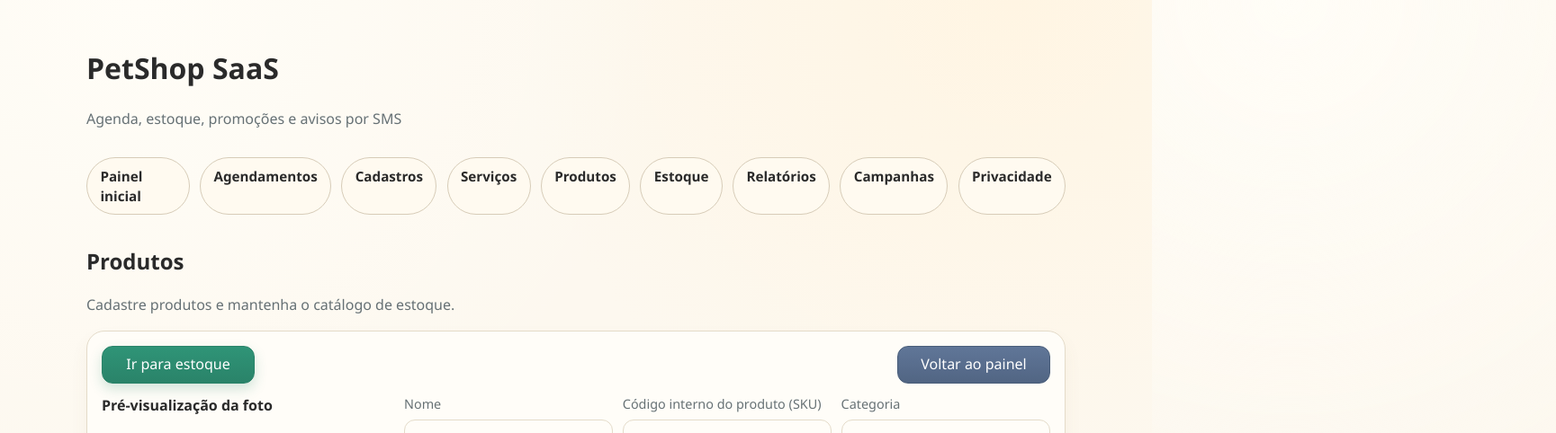
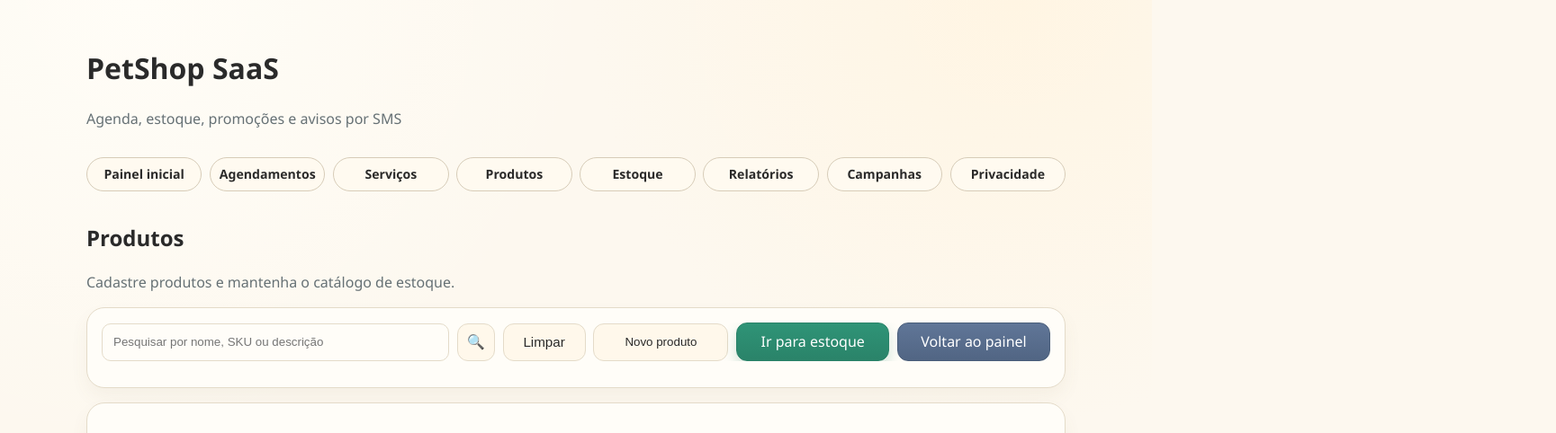
Before and after one commit to zerosajunior/Petshop, a Next.js app: page /estoque in a window 1280 px wide. Shown: the top 482 px of the page at 90% size, 1729 px wide, since content can reach past the window. Built offline with nearby package versions, Linux system fonts and the light colour scheme; no server answers; the database is empty.

Commit message:
checkpoint 2026-02-28 11:02

```diff
--- a/app/estoque/page.tsx
+++ b/app/estoque/page.tsx
@@ -81,6 +81,9 @@ export default function EstoquePage() {
   const [priceBRL, setPriceBRL] = useState(0);
   const [photoPreviews, setPhotoPreviews] = useState<string[]>([]);
   const [previewIndex, setPreviewIndex] = useState(0);
+  const [isProductFormOpen, setIsProductFormOpen] = useState(false);
+  const [searchInput, setSearchInput] = useState("");
+  const [searchTerm, setSearchTerm] = useState("");
 
   async function refresh() {
     const response = await fetch("/api/products", { cache: "no-store" });
@@ -197,13 +200,72 @@ export default function EstoquePage() {
       });
   }
 
+  function resetProductFormAndClose() {
+    setName("");
+    setSku("");
+    setCategory("");
+    setDescription("");
+    setCurrentStock(0);
+    setMinStock(0);
+    setPriceBRL(0);
+    setPhotoPreviews([]);
+    setPreviewIndex(0);
+    setMessage("");
+    setError("");
+    setIsProductFormOpen(false);
+  }
+
   return (
     <section>
       <h2>Produtos</h2>
       <p className="subtle">Cadastre produtos e mantenha o catálogo de estoque.</p>
 
       <article className="panel">
-        <div className="pageActions appActionBar">
+        <div className="pageActions appActionBar productToolboxRow">
+          <input
+            className="toolboxSearchInput"
+            onChange={(event) => setSearchInput(event.target.value)}
+            placeholder="Pesquisar por nome, SKU ou descrição"
+            value={searchInput}
+          />
+          <button
+            aria-label="Pesquisar"
+            className="btnSecondary appActionAux iconSearchBtn tooltipTrigger"
+            data-tooltip="Pesquisar"
+            onClick={() => setSearchTerm(searchInput.trim())}
+            title="Pesquisar"
+            type="button"
+          >
+            🔍
+          </button>
+          <button
+            aria-label="Limpar"
+            className="btnSecondary appActionAux iconClearBtn tooltipTrigger"
+            data-tooltip="Limpar"
+            onClick={() => {
+              setSearchInput("");
+              setSearchTerm("");
+            }}
+            title="Limpar"
+            type="button"
+          >
+            Limpar
+          </button>
+          <button
+            className="btnSecondary appActionAux"
+            onClick={() => {
+              if (isProductFormOpen) {
+                resetProductFormAndClose();
+                return;
+              }
+              setMessage("");
+              setError("");
+              setIsProductFormOpen(true);
+            }}
+            type="button"
+          >
+            {isProductFormOpen ? "Fechar produto" : "Novo produto"}
+          </button>
           <Link className="btnPrimary appActionMain" href="/movimentacoes-estoque">
             Ir para estoque
           </Link>
@@ -212,6 +274,7 @@ export default function EstoquePage() {
           </Link>
         </div>
 
+        {isProductFormOpen ? (
         <form onSubmit={onSubmit}>
           <div className="productFormLayout">
             <div className="productPhotoField">
@@ -350,12 +413,26 @@ export default function EstoquePage() {
             {error ? <small style={{ color: "#b42318" }}>{error}</small> : null}
           </div>
         </form>
+        ) : null}
       </article>
 
       <article className="panel">
         <h3>Produtos cadastrados</h3>
         <ul className="listSimple">
-          {products.slice(0, 10).map((product) => (
+          {products
+            .filter((product) => {
+              if (!searchTerm.trim()) {
+                return true;
+              }
+              const term = searchTerm.toLowerCase();
+              return (
+                product.name.toLowerCase().includes(term) ||
+                product.sku.toLowerCase().includes(term) ||
+                (product.description ?? "").toLowerCase().includes(term)
+              );
+            })
+            .slice(0, 10)
+            .map((product) => (
             <li key={product.id}>
               <ProductPhotoCarousel images={product.images ?? []} name={product.name} />
               {product.name} ({product.sku}){" "}
--- a/app/globals.css
+++ b/app/globals.css
@@ -43,26 +43,49 @@ main {
 }
 
 .nav {
-  display: flex;
-  gap: 0.7rem;
-  flex-wrap: nowrap;
-  overflow-x: auto;
+  display: grid;
+  grid-auto-flow: column;
+  grid-auto-columns: minmax(0, 1fr);
+  gap: 0.55rem;
+  width: 100%;
   padding-bottom: 0.2rem;
 }
 
 .nav a {
   border: 1px solid #d7ccb8;
   background: #fffaf0;
-  padding: 0.55rem 0.9rem;
+  padding: 0.5rem 0.6rem;
   border-radius: 999px;
-  font-size: 0.95rem;
+  font-size: 0.88rem;
   font-weight: 600;
+  text-align: center;
+  white-space: nowrap;
+  overflow: hidden;
+  text-overflow: ellipsis;
   transition: background-color 0.15s ease, border-color 0.15s ease;
 }
 
 .nav a:hover {
   background: #fff2dc;
   border-color: #cdbd9f;
+}
+
+@media (max-width: 1100px) {
+  .nav {
+    display: flex;
+    gap: 0.7rem;
+    flex-wrap: nowrap;
+    align-items: center;
+    overflow-x: auto;
+  }
+
+  .nav a {
+    padding: 0.55rem 0.9rem;
+    font-size: 0.95rem;
+    overflow: visible;
+    text-overflow: clip;
+    flex: 0 0 auto;
+  }
 }
 
 .grid {
@@ -443,6 +466,70 @@ main {
   color: #fff;
 }
 
+.toolboxSearchInput {
+  flex: 1 1 280px;
+  min-width: 220px;
+  max-width: 420px;
+  height: 42px;
+  border: 1px solid var(--border);
+  border-radius: 10px;
+  padding: 0.5rem 0.75rem;
+  background: #fffdf8;
+  box-sizing: border-box;
+}
+
+.productToolboxRow {
+  flex-wrap: nowrap;
+  overflow-x: auto;
+}
+
+.iconSearchBtn {
+  min-width: 42px !important;
+  width: 42px;
+  padding: 0;
+  font-size: 1rem;
+}
+
+.iconClearBtn {
+  min-width: 92px !important;
+  width: auto;
+  padding: 0 0.85rem;
+  font-size: 0.95rem;
+  border-color: #d7ccb8;
+  background: #fff8eb;
+  color: var(--text);
+}
+
+.tooltipTrigger {
+  position: relative;
+}
+
+.tooltipTrigger::after {
+  content: attr(data-tooltip);
+  position: absolute;
+  left: 50%;
+  bottom: calc(100% + 6px);
+  transform: translateX(-50%);
+  border-radius: 8px;
+  background: #1f2937;
+  color: #fff;
+  padding: 0.2rem 0.45rem;
+  font-size: 0.72rem;
+  line-height: 1.1;
+  white-space: nowrap;
+  opacity: 0;
+  visibility: hidden;
+  transition: opacity 0.12s ease;
+  pointer-events: none;
+  z-index: 10;
+}
+
+.tooltipTrigger:hover::after,
+.tooltipTrigger:focus-visible::after {
+  opacity: 1;
+  visibility: visible;
+}
+
 .btnPrimary {
   border: 1px solid #2a8369;
   background: linear-gradient(180deg, #2f9477 0%, #2a8369 100%);
@@ -719,6 +806,8 @@ main {
   display: flex;
   flex-wrap: wrap;
   gap: 0.28rem;
+  width: 100%;
+  justify-content: flex-end;
 }
 
 .agendaQuickActionBtn {
--- a/components/Header.tsx
+++ b/components/Header.tsx
@@ -4,7 +4,6 @@ type NavLink = {
   href:
     | "/"
     | "/agenda"
-    | "/cadastro"
     | "/servicos"
     | "/estoque"
     | "/movimentacoes-estoque"
@@ -17,7 +16,6 @@ type NavLink = {
 const links: NavLink[] = [
   { href: "/", label: "Painel inicial" },
   { href: "/agenda", label: "Agendamentos" },
-  { href: "/cadastro", label: "Cadastros" },
   { href: "/servicos", label: "Serviços" },
   { href: "/estoque", label: "Produtos" },
   { href: "/movimentacoes-estoque", label: "Estoque" },
```
Also changed, not shown: app/agenda/page.tsx (+13 -7 lines), app/cadastro/page.tsx (+66 -4 lines), app/page.tsx (+4 -16 lines), 4 other files (tests, documents, lock files or other folders).
